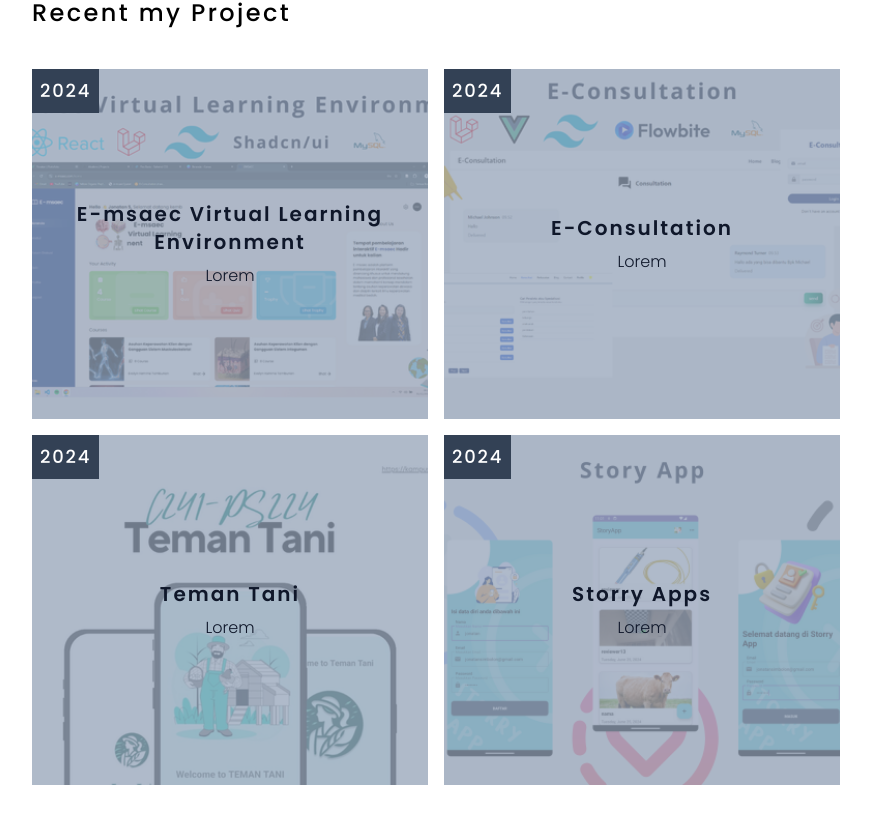
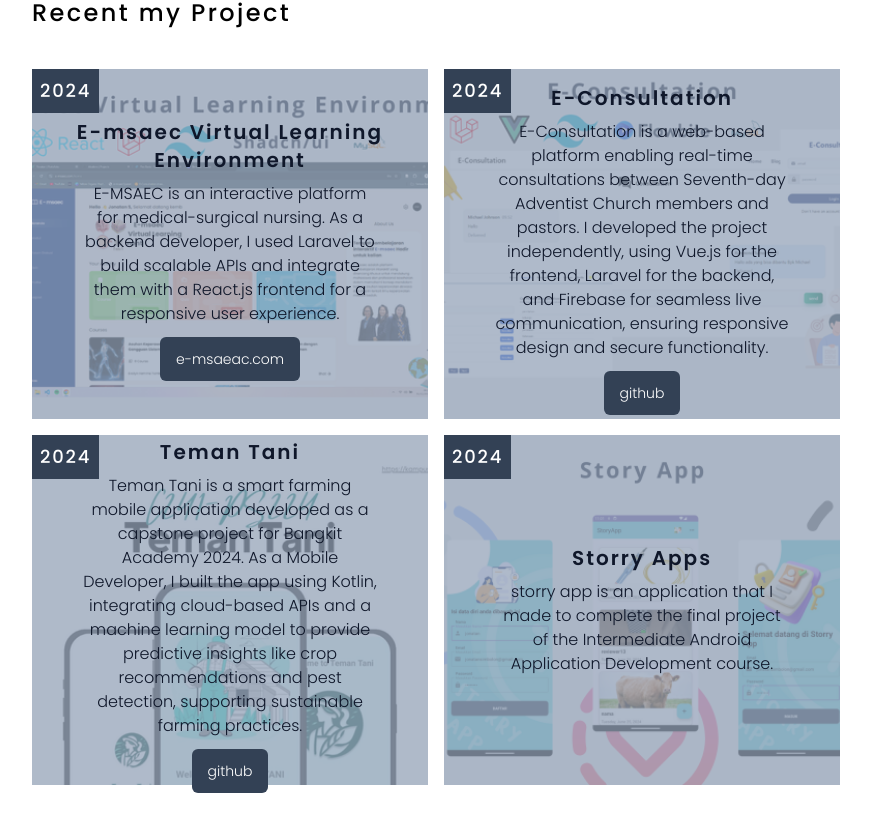
Before and after one commit to Jooooo05/johporto, a Vue app: page /project in a window 1280 px wide. Shown: the part 1160-1992 px from the top of the page, without its empty margins (204-1075 px from the left). Built offline with nearby package versions, Linux system fonts and the light colour scheme; some icons are missing; a web font is replaced by a local one.

Commit message:
clear all bug

```diff
--- a/src/views/HomeView.vue
+++ b/src/views/HomeView.vue
@@ -46,8 +46,8 @@ import { RouterLink } from 'vue-router'
       <!-- slogan -->
 
       <!-- image -->
-      <div class="flex justify-center">
-        <img class="w-3/4" src="@/assets/img/pp-porto-1.png" alt="About Me Image">
+      <div class="flex justify-center items-center">
+        <img class="w-3/4 rounded-xl grayscale hover:grayscale-0 transition-all ease-in duration-100" src="@/assets/img/about.png" alt="About Me Image">
       </div>
       <!-- image -->
 
--- a/src/views/MyProject.vue
+++ b/src/views/MyProject.vue
@@ -103,7 +103,10 @@ import { RouterLink } from 'vue-router';
             <div class="group w-full h-full bg-slate-400 bg-opacity-75 hover:bg-opacity-0 ease-in-out duration-500 flex flex-col justify-center items-center">
               <!-- Konten yang ingin hilang saat hover -->
               <h1 class="poppins-semibold text-xl tracking-widest text-slate-900 group-hover:opacity-0 transition-opacity duration-500 text-center">E-msaec Virtual Learning Environment</h1>
-              <p class="poppins text-slate-900 mt-2 group-hover:opacity-0 transition-opacity duration-500">Lorem</p>
+              <p class="text-slate-900 mt-2 group-hover:opacity-0 transition-opacity duration-500 w-3/4 poppins text-center">E-MSAEC is an interactive platform for medical-surgical nursing. As a backend developer, I used Laravel to build scalable APIs and integrate them with a React.js frontend for a responsive user experience.</p>
+              <div class="mt-5">
+                <a href="https://e-msaec.com/" class="px-4 py-3 poppins text-sm text-white rounded-md bg-slate-700 hover:bg-white hover:border-2 hover:border-slate-600 hover:text-slate-800 transition-all ease-in">e-msaeac.com</a>
+              </div>
             </div>
         </div>
         <div class="w-full h-[350px] bg-[url('@/assets/img/recentproject/3.png')] bg-cover bg-center relative">
@@ -111,7 +114,10 @@ import { RouterLink } from 'vue-router';
             <div class="group w-full h-full bg-slate-400 bg-opacity-75 hover:bg-opacity-0 ease-in-out duration-500 flex flex-col justify-center items-center">
               <!-- Konten yang ingin hilang saat hover -->
               <h1 class="poppins-semibold text-xl tracking-widest text-slate-900 group-hover:opacity-0 transition-opacity duration-500 text-center">E-Consultation</h1>
-              <p class="poppins text-slate-900 mt-2 group-hover:opacity-0 transition-opacity duration-500">Lorem</p>
+              <p class="poppins text-slate-900 mt-2 group-hover:opacity-0 transition-opacity duration-500 w-3/4 text-center">E-Consultation is a web-based platform enabling real-time consultations between Seventh-day Adventist Church members and pastors. I developed the project independently, using Vue.js for the frontend, Laravel for the backend, and Firebase for seamless live communication, ensuring responsive design and secure functionality.</p>
+              <div class="mt-5">
+                <a href="https://github.com/Jooooo05/e-consultation-fe" class="px-4 py-3 poppins text-sm text-white rounded-md bg-slate-700 hover:bg-white hover:border-2 hover:border-slate-600 hover:text-slate-800 transition-all ease-in">github</a>
+              </div>
             </div>
         </div>
         <div class="w-full h-[350px] bg-[url('@/assets/img/recentproject/4.png')] bg-cover bg-center relative">
@@ -119,7 +125,10 @@ import { RouterLink } from 'vue-router';
             <div class="group w-full h-full bg-slate-400 bg-opacity-75 hover:bg-opacity-0 ease-in-out duration-500 flex flex-col justify-center items-center">
               <!-- Konten yang ingin hilang saat hover -->
               <h1 class="poppins-semibold text-xl tracking-widest text-slate-900 group-hover:opacity-0 transition-opacity duration-500 text-center">Teman Tani</h1>
-              <p class="poppins text-slate-900 mt-2 group-hover:opacity-0 transition-opacity duration-500">Lorem</p>
+              <p class="poppins text-slate-900 mt-2 group-hover:opacity-0 transition-opacity duration-500 w-3/4 text-center">Teman Tani is a smart farming mobile application developed as a capstone project for Bangkit Academy 2024. As a Mobile Developer, I built the app using Kotlin, integrating cloud-based APIs and a machine learning model to provide predictive insights like crop recommendations and pest detection, supporting sustainable farming practices.</p>
+              <div class="mt-5">
+                <a href="https://github.com/Jooooo05/TemanTani" class="px-4 py-3 poppins text-sm text-white rounded-md bg-slate-700 hover:bg-white hover:border-2 hover:border-slate-600 hover:text-slate-800 transition-all ease-in">github</a>
+              </div>
             </div>
         </div>
         <div class="w-full h-[350px] bg-[url('@/assets/img/recentproject/5.png')] bg-cover bg-center relative">
@@ -127,7 +136,7 @@ import { RouterLink } from 'vue-router';
             <div class="group w-full h-full bg-slate-400 bg-opacity-75 hover:bg-opacity-0 ease-in-out duration-500 flex flex-col justify-center items-center">
               <!-- Konten yang ingin hilang saat hover -->
               <h1 class="poppins-semibold text-xl tracking-widest text-slate-900 group-hover:opacity-0 transition-opacity duration-500 text-center">Storry Apps</h1>
-              <p class="poppins text-slate-900 mt-2 group-hover:opacity-0 transition-opacity duration-500">Lorem</p>
+              <p class="poppins text-slate-900 mt-2 group-hover:opacity-0 transition-opacity duration-500 w-3/4 text-center">storry app is an application that I made to complete the final project of the Intermediate Android Application Development course.</p>
             </div>
         </div>
       </div>
```
Also changed, not shown: src/assets/img/about.png (added).
